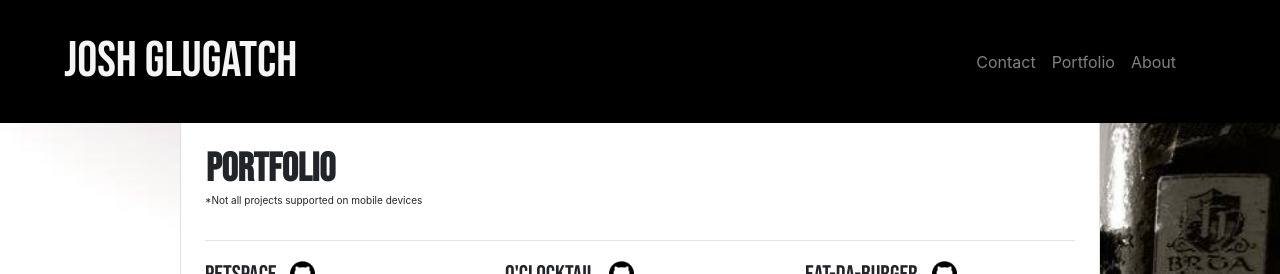
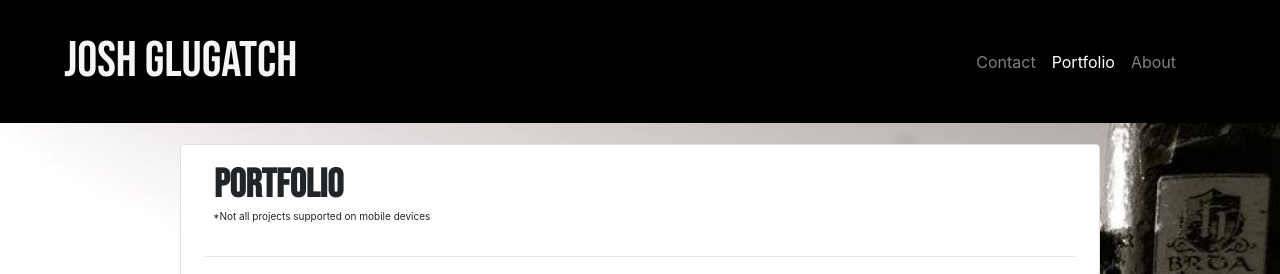
Before and after one commit to joshglugatch/joshglugatch, a React (Create React App) app: page /portfolio in a window 1280 px wide. Shown: the top 274 px of the page. Built offline with nearby package versions, Linux system fonts and the light colour scheme.

Commit message:
fine tune styling/positioning

```diff
--- a/src/App.js
+++ b/src/App.js
@@ -1,5 +1,5 @@
 import React from "react";
-import { BrowserRouter as Router, Route, Switch, useLocation} from "react-router-dom";
+import {Route, Switch, useLocation} from "react-router-dom";
 import {useTransition, animated } from "react-spring"
 import About from "./pages/About";
 import Contact from "./pages/Contact";
@@ -27,6 +27,7 @@ function App() {
          <animated.div key={key} style={props}>
            <Switch location={item}>
               <Route exact path="/" component={About} />
+              <Route exact path="/about" component={About} />
               <Route exact path="/portfolio" component={Portfolio} />
               <Route exact path="/contact" component={Contact} />
           </Switch>
--- a/src/components/AboutCard.js
+++ b/src/components/AboutCard.js
@@ -11,10 +11,11 @@ function AboutCard() {
         {/* grid begins */}
         <section className="row">
           <section className="col-auto justify-content-center">
-            <section className="container mt-5 mb-5 p-5 card-body border bg-white" style={{width: '100%'}}>
+            <section className="container mt-5 mb-5 pr-5 pl-2 card-body border bg-white" style={{width: '100%'}}>
               <article className="row">
-                <h1 className="px-3" style={{fontWeight: 'bold', fontFamily: '"Bebas Neue"'}}>
+                <h1 className="px-5" style={{fontWeight: 'bold', fontFamily: '"Bebas Neue"'}}>
                   About Me</h1>
+                  <div className="ml-2"><img src="./assets/phone-black.png" alt="phone" style={{width: '30px'}} /> (805)217-8127<br /><a href="mailto: joshglugatch@gmail.com" style={{color: 'rgb(46, 46, 46)'}}><img src="./assets/email-black-3.png" alt="email" style={{width: '40px'}} /> joshglugatch@gmail.com </a></div>
               </article>
               <hr />
               <section className="row">
--- a/src/components/ContactCard.js
+++ b/src/components/ContactCard.js
@@ -14,7 +14,7 @@ function ContactCard() {
       <section className="col-sm-12">
         <section className=" col-sm-10 container mt-5 p-4 card-body border bg-white" style={{width: '100%'}}>
           <article className="row">
-            <h1 className="px-3" style={{fontWeight: 'bold', fontFamily: '"Bebas Neue"'}}>Contact</h1>
+            <h1 className="px-4" style={{fontWeight: 'bold', fontFamily: '"Bebas Neue"'}}>Contact</h1>
             <div className="ml-2"><img src="./assets/phone-black.png" alt="phone" style={{width: '30px'}} /> (805)217-8127<br /><a href="mailto: joshglugatch@gmail.com" style={{color: 'rgb(46, 46, 46)'}}><img src="./assets/email-black-3.png" alt="email" style={{width: '40px'}} /> joshglugatch@gmail.com </a></div>
           </article>
           <hr />
--- a/src/components/Navbar.js
+++ b/src/components/Navbar.js
@@ -1,5 +1,5 @@
 import React from "react";
-import {Link} from "react-router-dom";
+import {NavLink} from "react-router-dom";
 
 
 
@@ -15,13 +15,13 @@ function Navbar() {
         <nav className="collapse navbar-collapse mr-5" id="navbarText">
           <ul className="navbar-nav ml-md-auto">
             <li className="nav-item">
-              <Link className="nav-link" to="/contact">Contact </Link>
+              <NavLink className="nav-link" to="/contact" activeClassName="nav-link active">Contact </NavLink>
             </li>
             <li className="nav-item">
-             <Link className="nav-link" to="/portfolio">Portfolio</Link>
+             <NavLink className="nav-link" to="/portfolio" activeClassName="nav-link active">Portfolio</NavLink>
             </li>
             <li className="nav-item">
-              <Link className="nav-link" to="/">About</Link>
+              <NavLink className="nav-link" to="/about" activeClassName="nav-link active">About</NavLink>
 
             </li>
           </ul>
--- a/src/components/PortfolioCard.js
+++ b/src/components/PortfolioCard.js
@@ -8,14 +8,14 @@ function PortfolioCard() {
         <br />
         <br />
         {/* grid begins */}
-        <section className="row">
+        <section className="row mt-4">
           <section className="col-sm-1" />
           <section className="col-sm-10">
-            <section className="container mt-5 mb-4 pb-1 pt-4 pl-4 pr-4 card border bg-white" style={{width: '100%', height: '96%'}}>
+            <section className="container mt-5 mb-4 pt-3 pl-4 pr-4 card border bg-white" style={{width: '100%'}}>
               <article className="row">
-                <h1 className="pl-3 mb-0" style={{fontWeight: 'bold', fontFamily: '"Bebas Neue"'}}>Portfolio</h1>
+                <h1 className="pl-3 mb-0 px-4" style={{fontWeight: 'bold', fontFamily: '"Bebas Neue"'}}>Portfolio</h1>
               </article>
-              <p style={{fontSize: '10px'}}>*Not all projects supported on mobile devices</p>
+              <p className="px-2" style={{fontSize: '10px'}}>*Not all projects supported on mobile devices</p>
               <hr />
               <section className="row mb-4">
 
--- a/src/pages/About.js
+++ b/src/pages/About.js
@@ -1,7 +1,7 @@
 import React from "react";
-import Navbar from "../components/Navbar"
+
 import AboutCard from "../components/AboutCard"
-import Footer from "../components/Footer"
+
 
 
 
--- a/src/pages/Contact.js
+++ b/src/pages/Contact.js
@@ -1,7 +1,7 @@
 import React from "react";
-import Navbar from "../components/Navbar"
+
 import ContactCard from "../components/ContactCard"
-import Footer from "../components/Footer"
+
 
 
 
--- a/src/pages/Porfolio.js
+++ b/src/pages/Porfolio.js
@@ -1,7 +1,7 @@
 import React from "react";
-import Navbar from "../components/Navbar"
+
 import PortfolioCard from "../components/PortfolioCard"
-import Footer from "../components/Footer"
+
 
 
 
```
